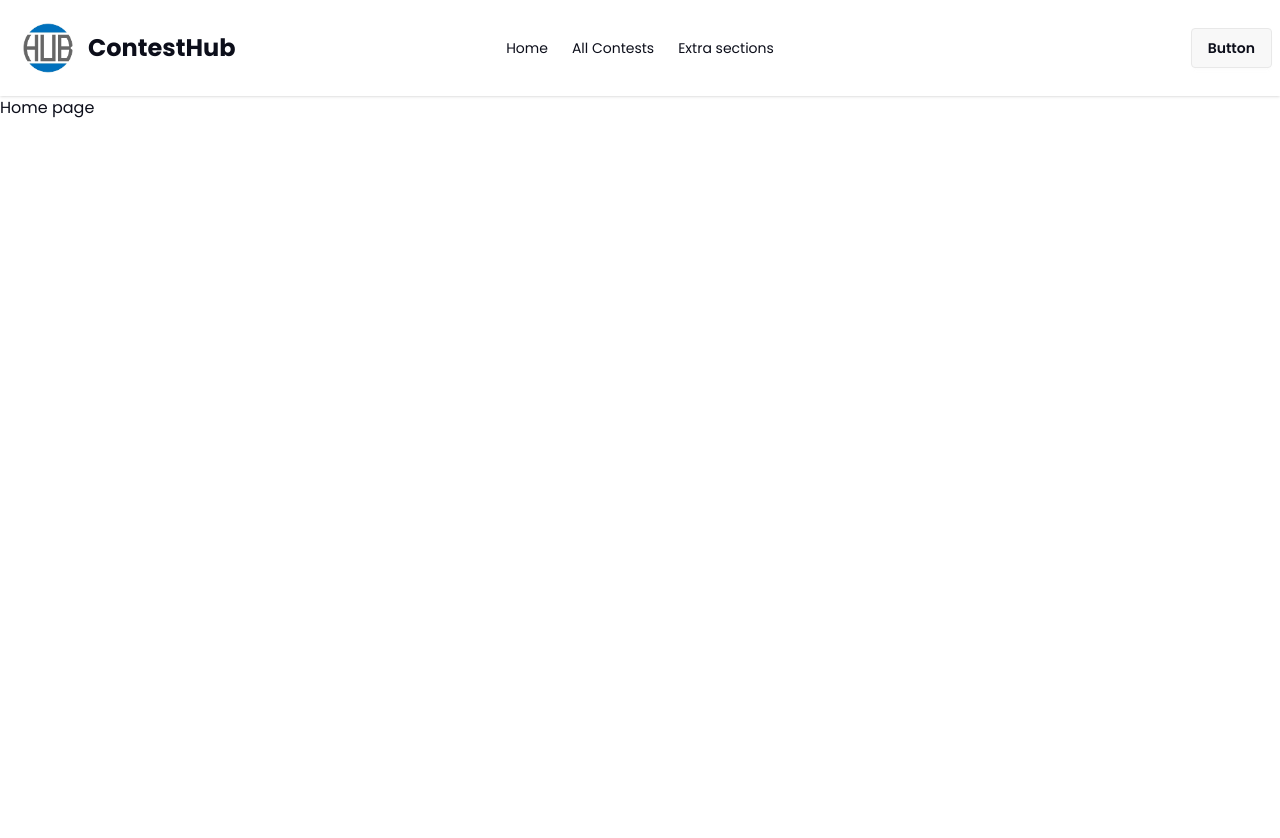
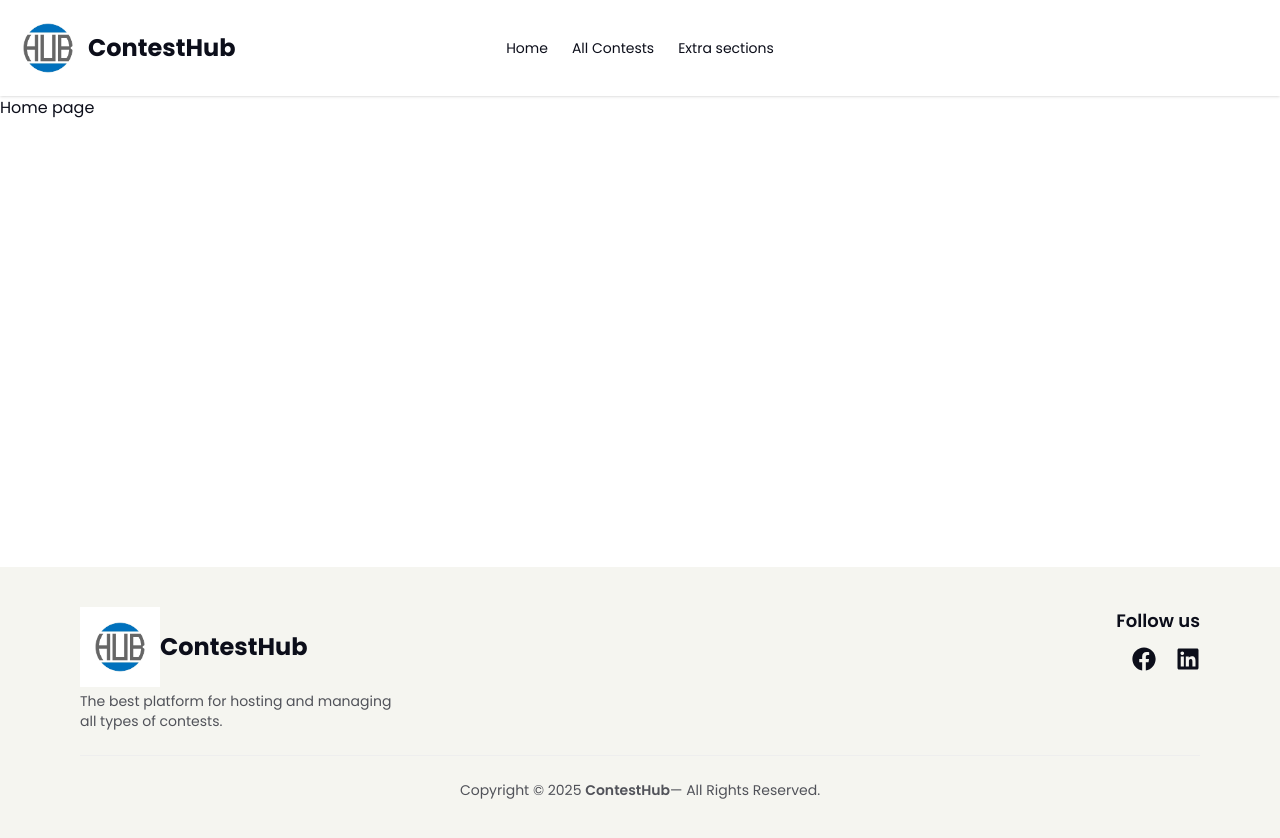
Before and after one commit to Zahidul8/contesthub-client, a React (Vite) app: page / in a window 1280 px wide. Before the commit the page ends 800 px from the top, so only its background shows below. Built offline with nearby package versions, Linux system fonts and the light colour scheme; no server answers.

Commit message:
make footer section and private routes

```diff
--- a/src/Layouts/MainLayout.jsx
+++ b/src/Layouts/MainLayout.jsx
@@ -1,12 +1,17 @@
 import React from 'react';
 import { Outlet } from 'react-router';
 import Navbar from '../components/Navbar/Navbar';
+import Footer from '../components/Footer/Footer';
 
 const MainLayout = () => {
     return (
         <div>
             <Navbar></Navbar>
+            <main className='min-h-[calc(100vh-329px)]'>
+
            <Outlet></Outlet>
+            </main>
+           <Footer></Footer>
         </div>
     );
 };
--- a/src/Pages/LoginPage.jsx
+++ b/src/Pages/LoginPage.jsx
@@ -1,20 +1,32 @@
-import { Link } from "react-router";
+import { Link, useLocation, useNavigate } from "react-router";
 import { FcGoogle } from "react-icons/fc";
 import useAuth from "../hooks/useAuth";
 import { useForm } from "react-hook-form";
 import { useState } from "react";
 import { FaEye, FaEyeSlash } from "react-icons/fa";
 import GoogleSignIn from "../components/GoogleSignIn/GoogleSignIn";
+import Swal from "sweetalert2";
 
 export default function Login() {
     const { signIn } = useAuth();
     const [showPassword, setShowPassword] = useState(false);
+    const location = useLocation();
+    const navigate = useNavigate();
     const { register, handleSubmit, formState: { errors } } = useForm();
 
     const handleSignIn = (data) => {
 
         signIn(data.email, data.password)
             .then(result => {
+
+                Swal.fire({
+                    position: "top-center",
+                    icon: "success",
+                    title: "SignIn successfully",
+                    showConfirmButton: false,
+                    timer: 1500
+                });
+                navigate(location?.state || '/');
                 console.log(result.user);
 
             })
--- a/src/Pages/RegistrationPage.jsx
+++ b/src/Pages/RegistrationPage.jsx
@@ -1,4 +1,4 @@
-import { Link } from "react-router";
+import { Link, useLocation, useNavigate } from "react-router";
 import { FcGoogle } from "react-icons/fc";
 import { useForm } from "react-hook-form";
 import useAuth from "../hooks/useAuth";
@@ -9,8 +9,10 @@ import { useState } from "react";
 import GoogleSignIn from "../components/GoogleSignIn/GoogleSignIn";
 
 export default function Register() {
-    const { createUser, updateUserProfile } = useAuth();
+    const { createUser, updateUserProfile, logOut } = useAuth();
     const [showPassword, setShowPassword] = useState(false);
+    const location = useLocation();
+    const navigate = useNavigate();
 
     const { register, handleSubmit, formState: { errors } } = useForm();
 
@@ -44,9 +46,16 @@ export default function Register() {
                                 console.log(error.message);
 
                             })
-
+                        logOut()
+                            .then()
+                            .catch(error => {
+                                console.log(error);
 
                             })
+
+                    })
+
+                    navigate('/login' );
 
                 console.log(result.user);
 
--- /dev/null
+++ b/src/components/Footer/Footer.jsx
@@ -0,0 +1,63 @@
+import React from 'react';
+import { FaFacebook, FaLinkedin } from "react-icons/fa";
+import Logo from '../Logo/Logo';
+
+const Footer = () => {
+  return (
+    <footer className=" bg-secondary text-base-content py-10">
+      <div className="max-w-6xl mx-auto px-4">
+
+        {/* Top Section */}
+        <div className="flex flex-col md:flex-row items-center md:items-start justify-between gap-8">
+
+          {/* Logo + Name */}
+          <div className="flex flex-col items-center md:items-start text-center md:text-left">
+            <Logo />
+
+
+            <p className="text-sm opacity-70 max-w-xs mt-1">
+              The best platform for hosting and managing all types of contests.
+            </p>
+          </div>
+
+          {/* Social Links */}
+          <div className="flex flex-col items-center md:items-end gap-3">
+            <p className="font-semibold text-lg">Follow us</p>
+
+            <div className="flex items-center gap-5 text-2xl">
+              <a
+                href="https://facebook.com"
+                target="_blank"
+                rel="noopener noreferrer"
+                className="hover:text-primary transition"
+              >
+                <FaFacebook />
+              </a>
+
+              <a
+                href="https://linkedin.com"
+                target="_blank"
+                rel="noopener noreferrer"
+                className="hover:text-primary transition"
+              >
+                <FaLinkedin />
+              </a>
+            </div>
+          </div>
+
+        </div>
+
+        {/* Divider */}
+        <div className="border-t border-base-300 my-6"></div>
+
+        {/* Copyright */}
+        <div className="text-center text-sm opacity-70">
+          Copyright © 2025 <span className="font-semibold">ContestHub</span>
+          — All Rights Reserved.
+        </div>
+      </div>
+    </footer>
+  );
+};
+
+export default Footer;
--- a/src/components/GoogleSignIn/GoogleSignIn.jsx
+++ b/src/components/GoogleSignIn/GoogleSignIn.jsx
@@ -1,13 +1,18 @@
 import React from 'react';
 import useAuth from '../../hooks/useAuth';
 import { FcGoogle } from 'react-icons/fc';
+import { useLocation, useNavigate } from 'react-router';
 
 const GoogleSignIn = () => {
     const {signInWithGoogle} = useAuth();
+    const location = useLocation();
+    const navigate = useNavigate();
 
     const handleGoogleSignIn = () => {
         signInWithGoogle()
         .then(result => {
+
+             navigate(location?.state || '/');
             console.log(result.user);
 
         })
--- /dev/null
+++ b/src/components/Loading/Loading.jsx
@@ -0,0 +1,11 @@
+import React from 'react';
+
+const Loading = () => {
+    return (
+        <div className='h-screen flex justify-center items-center'>
+            <span className="loading loading-infinity loading-xl"></span>
+        </div>
+    );
+};
+
+export default Loading;
--- a/src/components/Navbar/Navbar.jsx
+++ b/src/components/Navbar/Navbar.jsx
@@ -1,14 +1,26 @@
 import React from 'react';
 import { Link, NavLink } from 'react-router';
 import Logo from '../Logo/Logo';
+import useAuth from '../../hooks/useAuth';
 
 
 const Navbar = () => {
+  const {user, loading, logOut} = useAuth();
     const links = <>
      <li><NavLink to='/'>Home</NavLink></li>
      <li><NavLink to='/all-contests'>All Contests</NavLink></li>
      <li><NavLink to='/'>Extra sections</NavLink></li>
     </>
+
+
+const handleLogout = () => {
+  logOut()
+  .then()
+  .catch(error => {
+    console.log(error);
+
+  })
+}
     return (
         <div className="navbar bg-base-100 shadow-sm">
   <div className="navbar-start">
@@ -31,7 +43,18 @@ const Navbar = () => {
     </ul>
   </div>
   <div className="navbar-end">
-    <a className="btn">Button</a>
+    {user && <>
+    <div className="dropdown dropdown-end">
+  <div tabIndex={0} role="button" className=" m-1"><img className='w-[50px] h-[50px] rounded-full' src={user?.photoURL} alt="" /></div>
+  <ul tabIndex="-1" className="dropdown-content menu bg-base-100 rounded-box z-1 w-52 p-2 shadow-sm">
+    <li className='text-center font-bold text-xl'>{user?.displayName}</li>
+    <li><Link className='btn btn-primary rounded-md mt-2' to='/dashboard'>Dashboard</Link></li>
+    <li><button className='btn btn-primary rounded-md mt-2' onClick={handleLogout}>Logout</button></li>
+
+  </ul>
+</div>
+
+    </>}
   </div>
 </div>
     );
--- /dev/null
+++ b/src/routes/PrivateRoute.jsx
@@ -0,0 +1,28 @@
+import React from 'react';
+import useAuth from '../hooks/useAuth';
+import { Navigate, useLocation } from 'react-router';
+import Loading from '../components/Loading/Loading';
+
+
+const PrivateRoute = ({children}) => {
+
+    const {user, loading} = useAuth();
+    const location = useLocation();
+
+
+    if (loading) {
+        return <Loading></Loading>
+
+    }
+
+    if (!user) {
+        return <Navigate state={location.pathname} to='/login'></Navigate>
+
+    }
+
+    return children;
+
+
+};
+
+export default PrivateRoute;
--- a/src/routes/Router.jsx
+++ b/src/routes/Router.jsx
@@ -11,6 +11,7 @@ import MyParticipatedContest from "../DashboardPages/UserDashboard/MyParticipate
 import MyWinningContest from "../DashboardPages/UserDashboard/MyWinningContest";
 import AllContestPage from "../Pages/AllContestPage";
 import LoginPage from "../Pages/Loginpage";
+import PrivateRoute from "./PrivateRoute";
 
 
 export const router = createBrowserRouter([
@@ -38,7 +39,9 @@ export const router = createBrowserRouter([
   },
   {
     path:'dashboard',
-    Component: DashboardLayout,
+    element: <PrivateRoute>
+        <DashboardLayout></DashboardLayout>
+    </PrivateRoute>,
     children: [
         {
             path:'manage-contests',
```
Lines whose indentation alone changed are shown as unchanged.
